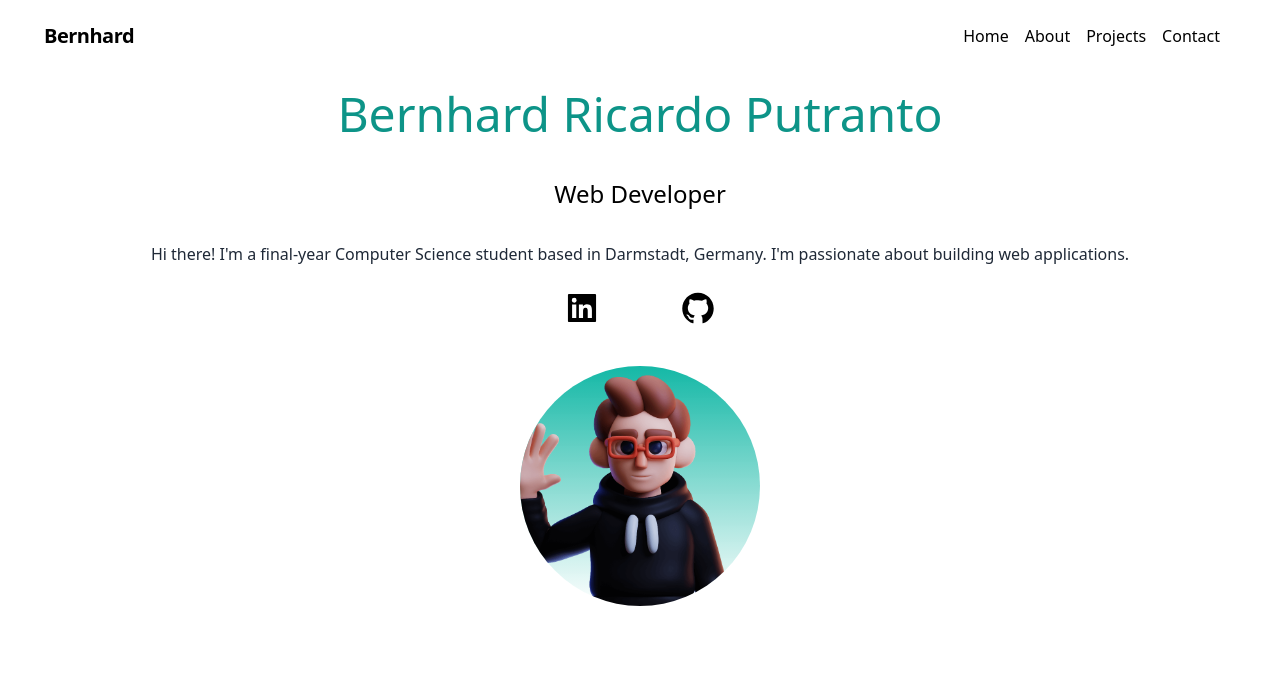
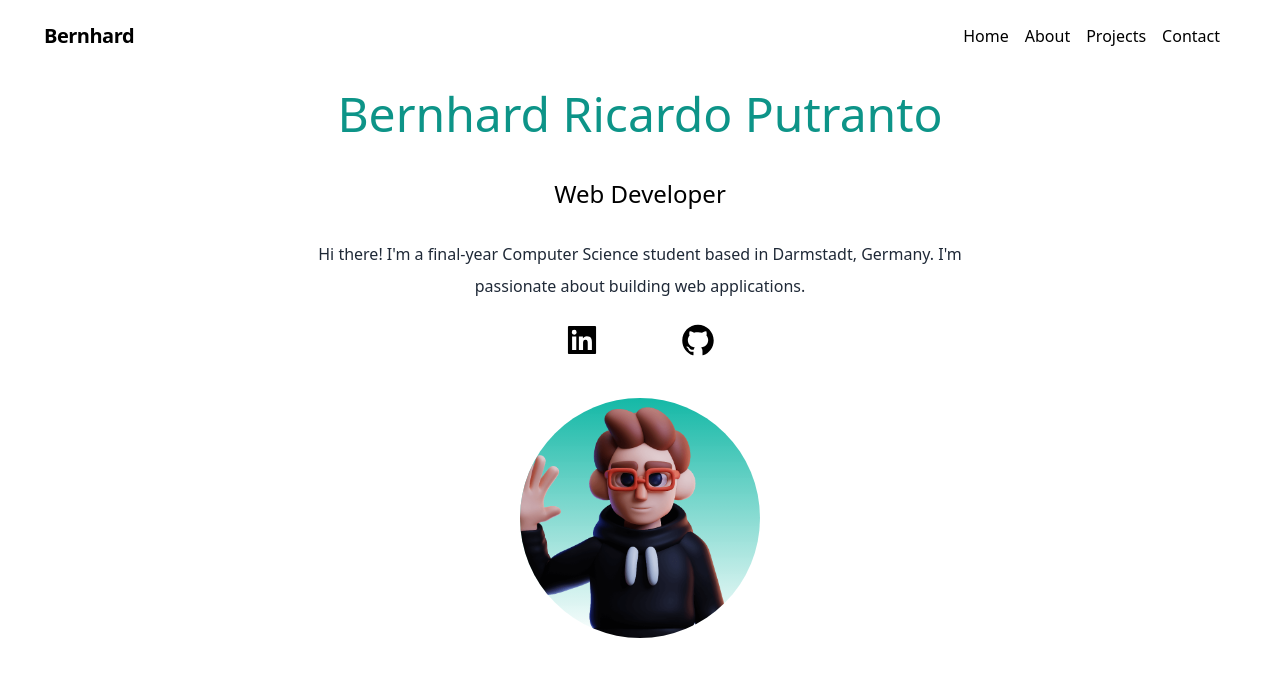
Before and after one commit to BernhardRicardo/bernhardricardo.github.io, a Next.js app: page / in a window 1280 px wide. Shown: the part 18-694 px from the top of the page. Built offline with nearby package versions, Linux system fonts and the light colour scheme.

Commit message:
Update page layout

```diff
--- a/src/app/page.js
+++ b/src/app/page.js
@@ -1,15 +1,21 @@
-import Header from "./components/header"
-import Home from "./components/home"
-import Projects from "./components/projects"
+import About from "./components/about";
+import Contact from "./components/contact";
+import Header from "./components/header";
+import Home from "./components/home";
+import Projects from "./components/projects";
 
 export default function Page() {
   return (
-    <main className='bg-white'>
-        <Header />
-        <section className='min-h-screen px-10'>
+    <main className="bg-white relative">
+      <Header />
+      <section className="min-h-screen w-full flex justify-center px-10">
+        <div className="w-3/5">
           <Home />
+          <About />
           <Projects />
-        </section>
+          <Contact />
+        </div>
+      </section>
     </main>
-  )
+  );
 }
```
